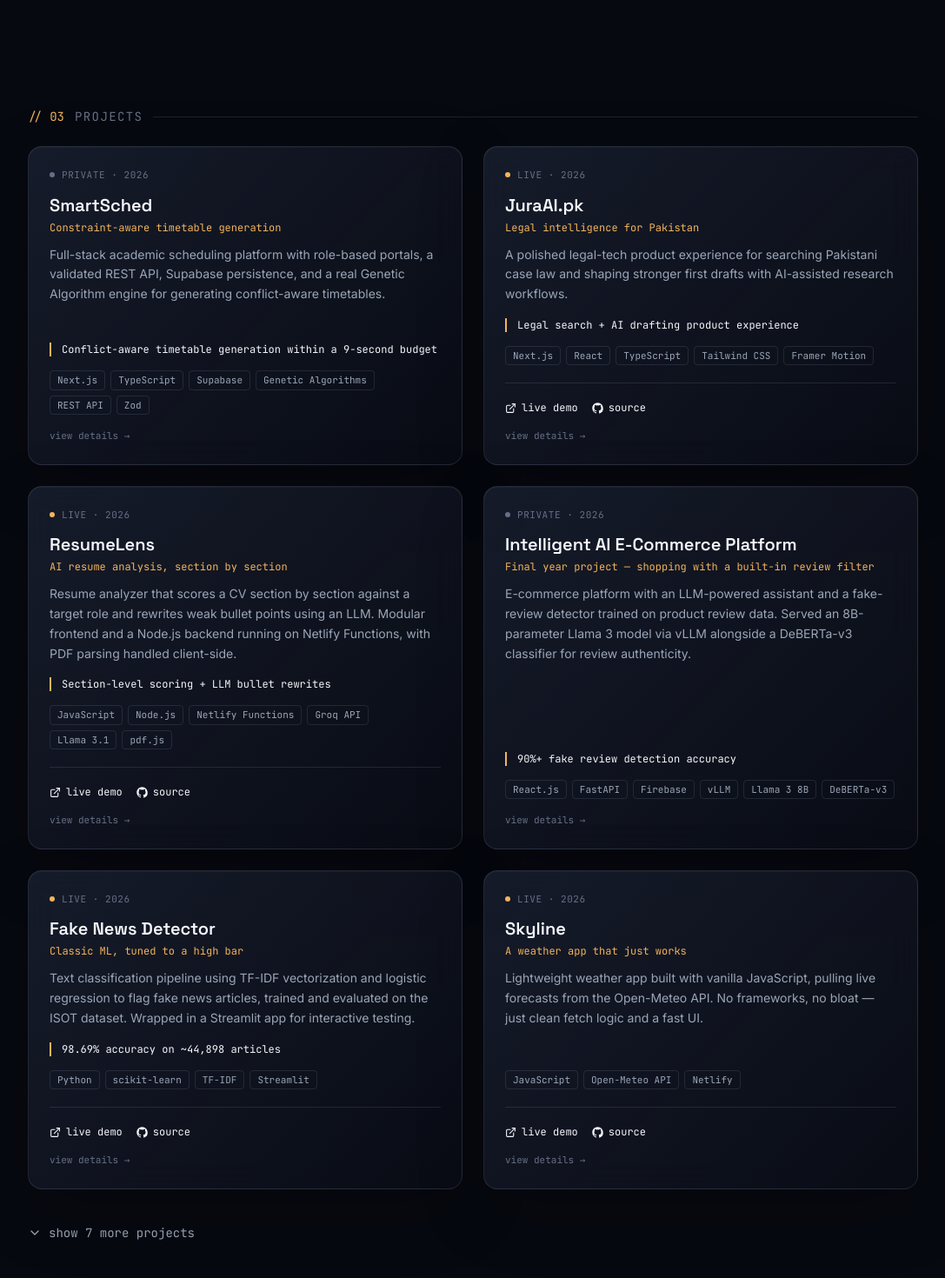
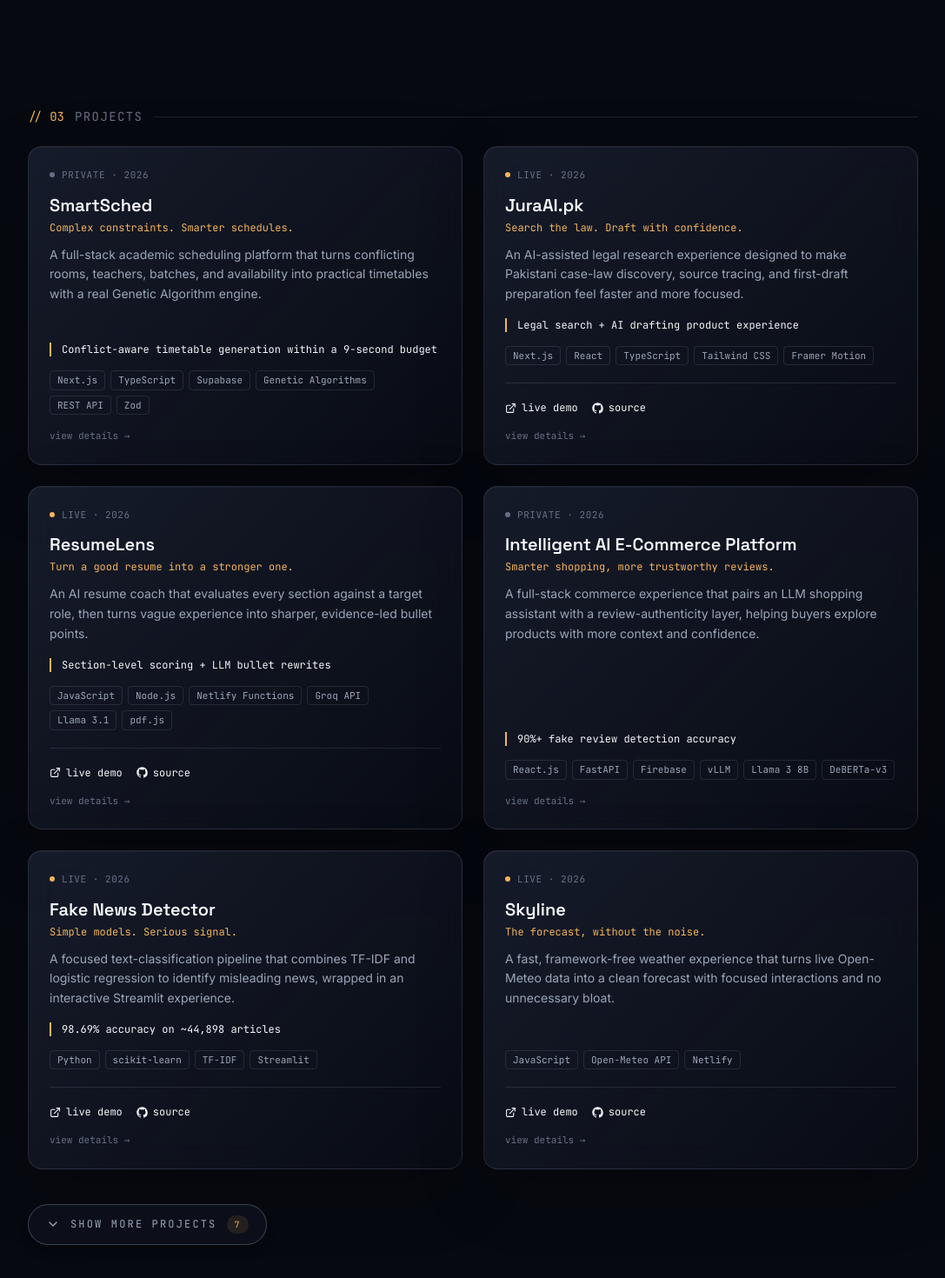
Before and after one commit to LostxSoul01/Jawad_Portfolio, a Next.js app: page / in a window 1280 px wide. Shown: the part 2396-3866 px from the top of the page at 87% size, without its empty margins (96-1183 px from the left). Built offline with nearby package versions, Linux system fonts and the light colour scheme.

Commit message:
feat: polish project CTA and card copy

```diff
--- a/src/components/Projects.tsx
+++ b/src/components/Projects.tsx
@@ -28,13 +28,15 @@
             onClick={() => setShowMore((s) => !s)}
             aria-expanded={showMore}
             aria-controls="additional-projects"
-            className="inline-flex items-center gap-2 font-mono text-sm text-text-muted hover:text-text-primary transition-colors"
+            className="group relative inline-flex items-center gap-3 overflow-hidden rounded-full border border-hairline-bright bg-surface/80 px-5 py-3 font-mono text-xs uppercase tracking-[0.18em] text-text-muted shadow-lg shadow-black/10 backdrop-blur-sm transition-all duration-300 hover:-translate-y-0.5 hover:border-signal hover:text-signal hover:shadow-cyan/10"
           >
+            <span className="absolute inset-x-5 bottom-0 h-px origin-left scale-x-0 bg-gradient-to-r from-cyan to-violet transition-transform duration-300 group-hover:scale-x-100" />
             <ChevronDown
               size={16}
-              className={`transition-transform ${showMore ? "rotate-180" : ""}`}
+              className={`transition-transform duration-300 ${showMore ? "rotate-180" : "group-hover:translate-y-0.5"}`}
             />
-            {showMore ? "hide" : "show"} {otherProjects.length} more projects
+            <span>{showMore ? "Hide Projects" : "Show more Projects"}</span>
+            {!showMore && <span className="rounded-full bg-signal/10 px-2 py-1 text-[10px] text-signal">{otherProjects.length}</span>}
           </button>
 
           <AnimatePresence>
--- a/src/data/projects.ts
+++ b/src/data/projects.ts
@@ -19,9 +19,9 @@
   {
     slug: "smartsched",
     title: "SmartSched",
-    tagline: "Constraint-aware timetable generation",
+    tagline: "Complex constraints. Smarter schedules.",
     description:
-      "Full-stack academic scheduling platform with role-based portals, a validated REST API, Supabase persistence, and a real Genetic Algorithm engine for generating conflict-aware timetables.",
+      "A full-stack academic scheduling platform that turns conflicting rooms, teachers, batches, and availability into practical timetables with a real Genetic Algorithm engine.",
     highlights: [
       "Admin, faculty, student, and program portals backed by a shared data model",
       "Constraint-aware Genetic Algorithm with selection, crossover, mutation, and a bounded runtime budget",
@@ -38,9 +38,9 @@
   {
     slug: "juraai-pk",
     title: "JuraAI.pk",
-    tagline: "Legal intelligence for Pakistan",
+    tagline: "Search the law. Draft with confidence.",
     description:
-      "A polished legal-tech product experience for searching Pakistani case law and shaping stronger first drafts with AI-assisted research workflows.",
+      "An AI-assisted legal research experience designed to make Pakistani case-law discovery, source tracing, and first-draft preparation feel faster and more focused.",
     highlights: [
       "Natural-language case-law search concept designed around how legal professionals actually frame questions",
       "AI drafting workspace with upload, progress, citation, and response states",
@@ -58,9 +58,9 @@
   {
     slug: "resumelens",
     title: "ResumeLens",
-    tagline: "AI resume analysis, section by section",
+    tagline: "Turn a good resume into a stronger one.",
     description:
-      "Resume analyzer that scores a CV section by section against a target role and rewrites weak bullet points using an LLM. Modular frontend and a Node.js backend running on Netlify Functions, with PDF parsing handled client-side.",
+      "An AI resume coach that evaluates every section against a target role, then turns vague experience into sharper, evidence-led bullet points.",
     highlights: [
       "Section-by-section scoring (summary, experience, skills, education) instead of one blended score",
       "LLM-powered bullet point rewriting with before/after suggestions",
@@ -79,9 +79,9 @@
   {
     slug: "ai-ecommerce",
     title: "Intelligent AI E-Commerce Platform",
-    tagline: "Final year project — shopping with a built-in review filter",
+    tagline: "Smarter shopping, more trustworthy reviews.",
     description:
-      "E-commerce platform with an LLM-powered assistant and a fake-review detector trained on product review data. Served an 8B-parameter Llama 3 model via vLLM alongside a DeBERTa-v3 classifier for review authenticity.",
+      "A full-stack commerce experience that pairs an LLM shopping assistant with a review-authenticity layer, helping buyers explore products with more context and confidence.",
     highlights: [
       "Final year project — full-stack e-commerce platform with an AI layer built in from the start, not bolted on",
       "Llama-3-8B served through vLLM for the in-app shopping assistant",
@@ -100,9 +100,9 @@
   {
     slug: "fake-news-detector",
     title: "Fake News Detector",
-    tagline: "Classic ML, tuned to a high bar",
+    tagline: "Simple models. Serious signal.",
     description:
-      "Text classification pipeline using TF-IDF vectorization and logistic regression to flag fake news articles, trained and evaluated on the ISOT dataset. Wrapped in a Streamlit app for interactive testing.",
+      "A focused text-classification pipeline that combines TF-IDF and logistic regression to identify misleading news, wrapped in an interactive Streamlit experience.",
     highlights: [
       "Trained and evaluated on the ISOT dataset — roughly 44,898 labeled news articles",
       "TF-IDF vectorization feeding a logistic regression classifier, tuned to 98.69% test accuracy",
@@ -120,9 +120,9 @@
   {
     slug: "skyline",
     title: "Skyline",
-    tagline: "A weather app that just works",
+    tagline: "The forecast, without the noise.",
     description:
-      "Lightweight weather app built with vanilla JavaScript, pulling live forecasts from the Open-Meteo API. No frameworks, no bloat — just clean fetch logic and a fast UI.",
+      "A fast, framework-free weather experience that turns live Open-Meteo data into a clean forecast with focused interactions and no unnecessary bloat.",
     highlights: [
       "Zero frameworks — pure JavaScript, HTML, and CSS, built to prove the fundamentals hold up without a library doing the heavy lifting",
       "Live data from the Open-Meteo API with clean async fetch logic and error handling",
@@ -139,7 +139,7 @@
   {
     slug: "image-captioning",
     title: "Image Captioning System",
-    tagline: "Teaching a model to describe what it sees",
+    tagline: "Giving images a voice",
     description:
       "Deep learning model trained on the Flickr8k dataset to generate natural-language captions for images, combining a CNN encoder with a sequence-based decoder.",
     highlights: [
@@ -157,7 +157,7 @@
   {
     slug: "ar-gesture-filter",
     title: "AR Hand Gesture Filter",
-    tagline: "Doctor Strange effects, real-time, on integrated graphics",
+    tagline: "Real-time vision, built for everyday hardware",
     description:
       "Real-time AR filter that tracks hand landmarks and renders magic-circle effects on top of a live camera feed, optimized to run smoothly on integrated graphics through frame downscaling and sprite caching.",
     highlights: [
@@ -175,7 +175,7 @@
   {
     slug: "patient-management",
     title: "Patient Management System",
-    tagline: "Core CRUD, done properly",
+    tagline: "Reliable records, organized workflows",
     description:
       "Full-stack system for managing patient records, appointments, and history with a structured relational schema.",
     highlights: [
@@ -192,7 +192,7 @@
   {
     slug: "employee-management",
     title: "Employee Management System",
-    tagline: "HR operations, structured",
+    tagline: "People data, made easier to manage",
     description:
       "Application for tracking employee records, roles, and departmental data with a normalized database design.",
     highlights: [
@@ -209,7 +209,7 @@
   {
     slug: "food-ordering",
     title: "Food Ordering System Re-Engineering",
-    tagline: "Rebuilding a legacy system properly",
+    tagline: "Making legacy software easier to evolve",
     description:
       "Re-engineered an existing food ordering system, restructuring the codebase and data flow for maintainability.",
     highlights: [
@@ -226,7 +226,7 @@
   {
     slug: "automotive-redesign",
     title: "Automotive Website Redesign",
-    tagline: "A dealership site, rebuilt",
+    tagline: "A clearer path from browsing to buying",
     description:
       "Redesigned an automotive business website with a focus on cleaner navigation and a more usable layout.",
     highlights: [
```
